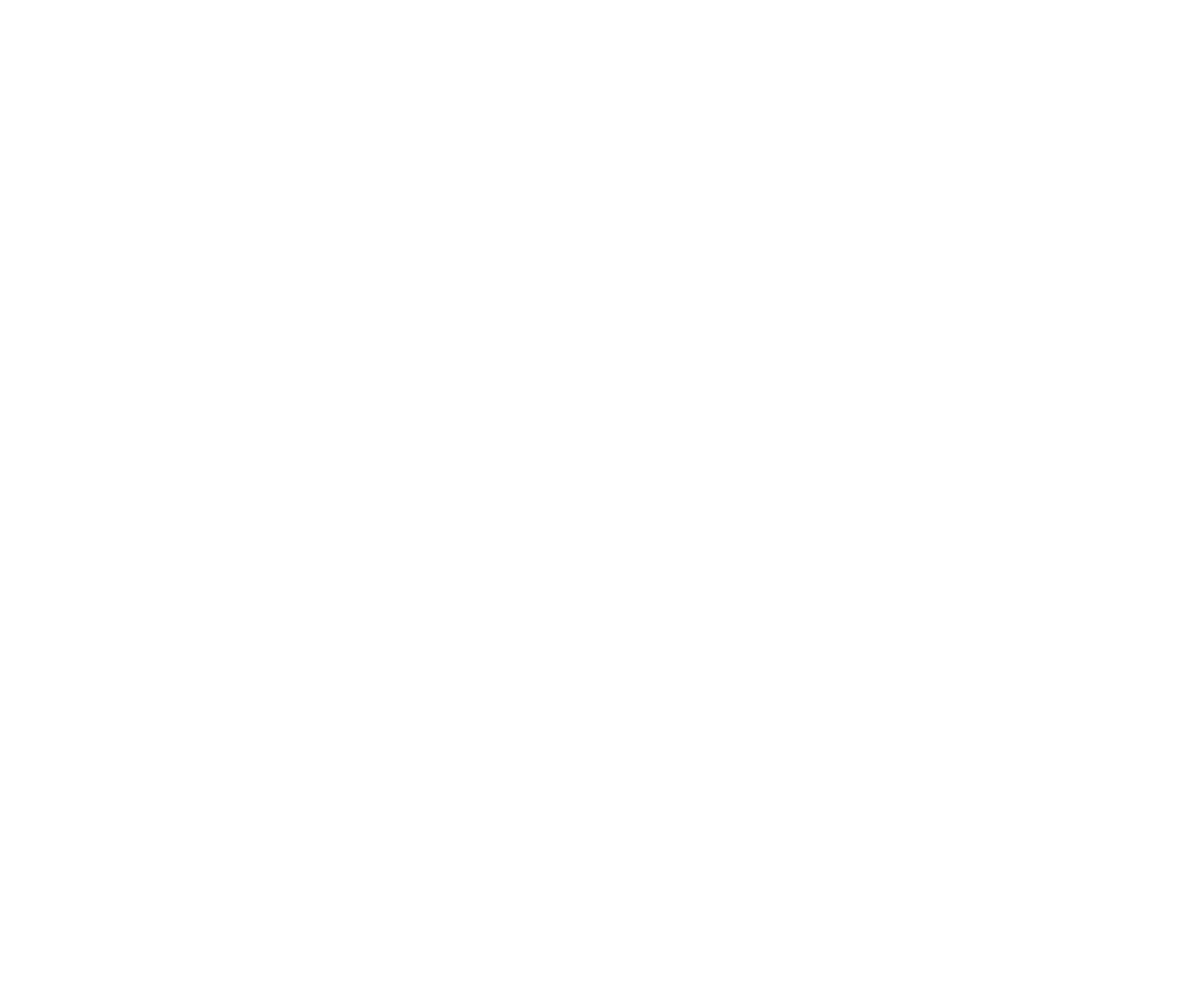
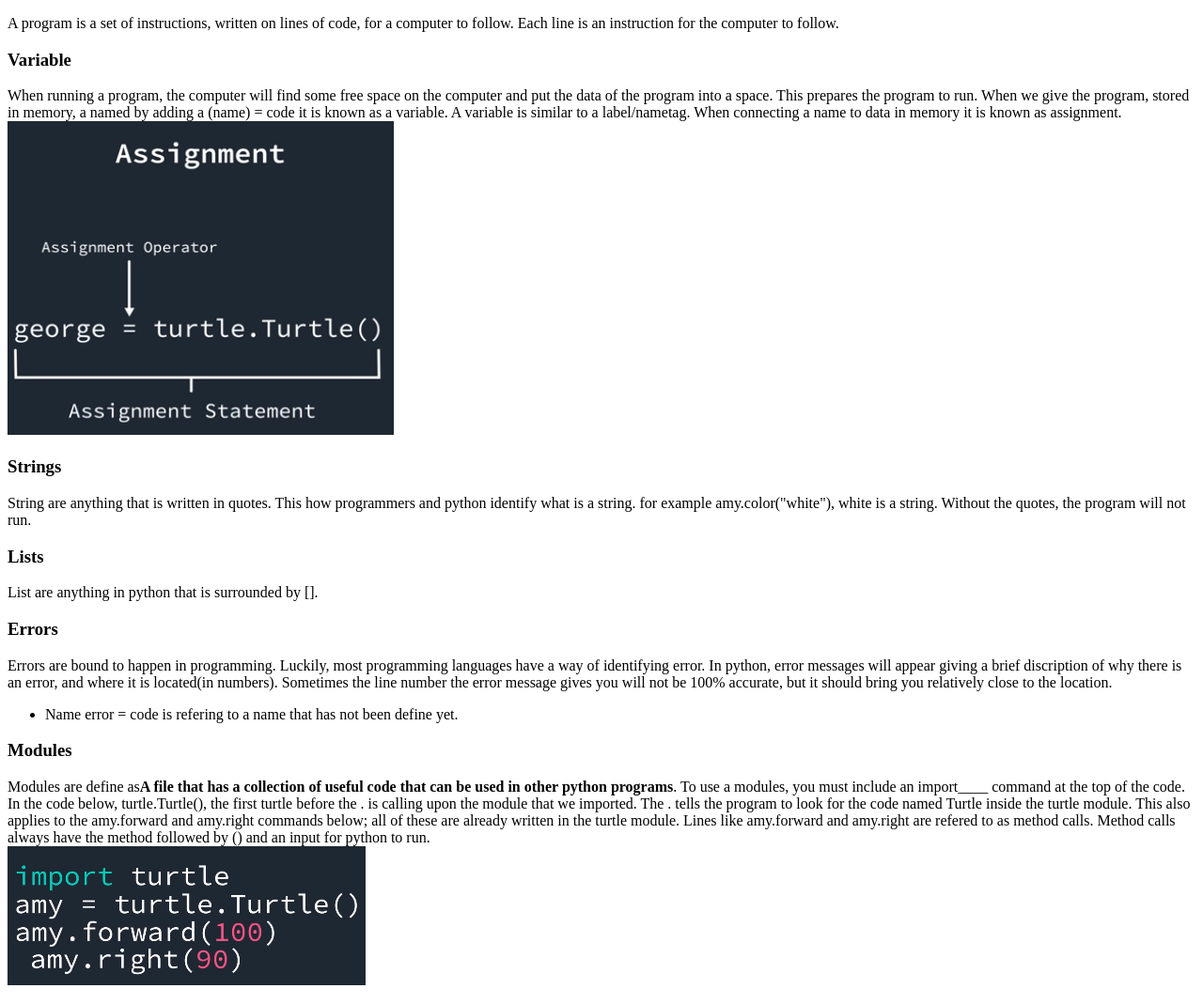
Before and after one commit to eorsone/Udacity, a plain HTML site: page Python/python_lesson.html in a window 1280 px wide. Shown: the whole page at 94% size. Before the commit the page ends 800 px from the top, so only its background shows below. Drawn offline with Linux system fonts and the light colour scheme.

Commit message:
Update python_lesson.html

```diff
--- a/Python/python_lesson.html
+++ b/Python/python_lesson.html
@@ -4,6 +4,35 @@
 	<title>Python</title>
 </head>
 <body>
+	<p>A program is a set of instructions, written on lines of code, for a computer to follow. Each line is an instruction for the computer to follow.
+	</p>
+	<h3>Variable</h3>
+	<p>
+		When running a program, the computer will find some free space on the computer and put the data of the program into a space. This prepares the program to run. When we give the program, stored in memory, a named by adding a (name) = code it is known as a variable. A variable is similar to a label/nametag. When connecting a name to data in memory it is known as assignment.
+		<br>
+		<img src="assignment.png" alt="assignment image">
+	</p>
+	<h3>Strings</h3>
+	<p>
+		String are anything that is written in quotes. This how programmers and python identify what is a string. for example amy.color("white"), white is a string. Without the quotes, the program will not run.
+	</p>
+	<h3>Lists</h3>
+	<p>
+		List are anything in python that is surrounded by [].
+	</p>
+	<h3>Errors</h3>
+	<p>
+		Errors are bound to happen in programming. Luckily, most programming languages have a way of identifying error. In python, error messages will appear giving a brief discription of why there is an error, and where it is located(in numbers). Sometimes the line number the error message gives you will not be 100% accurate, but it should bring you relatively close to the location.
+		<ul>
+			<li>Name error = code is refering to a name that has not been define yet. </li>
+		</ul>
+	</p>
+	<h3>Modules</h3>
+	<p>
+		Modules are define as<strong>A file that has a collection of useful code that can be used in other python programs</strong>. To use a modules, you must include an import____ command at the top of the code. In the code below, turtle.Turtle(), the first turtle before the . is calling upon the module that we imported. The . tells the program to look for the code named Turtle inside the turtle module. This also applies to the amy.forward and amy.right commands below; all of these are already written in the turtle module. Lines like amy.forward and amy.right are refered to as method calls. Method calls always have the method followed by () and an input for python to run.
+		<br>
+		<img src="modules.png" alt="module image">
+	</p>
 
 </body>
 </html>
```
